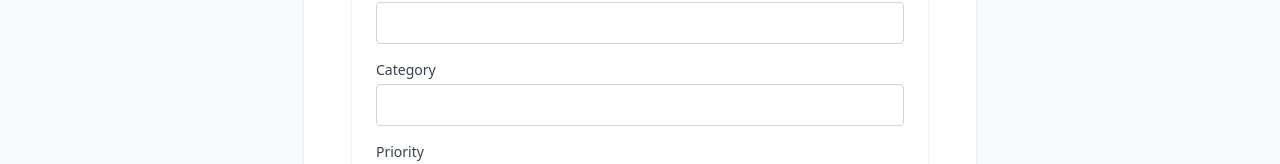
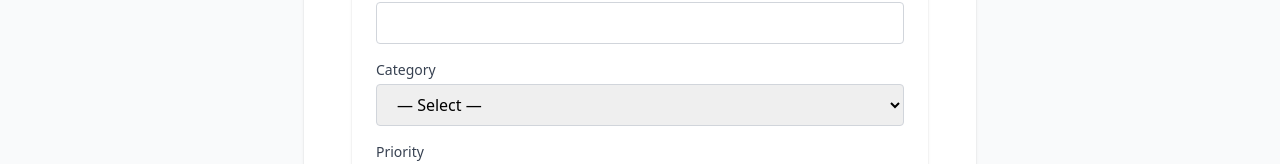
Before and after one commit to alton-michaux/work-smarter, a Next.js app in the folder frontend/: page /tasks/create in a window 1280 px wide. Shown: the part 238-402 px from the top of the page. Built offline with nearby package versions, Linux system fonts and the light colour scheme; no server answers.

Commit message:
truncation on projects page

```diff
--- a/frontend/components/projects/projectTimeline.tsx
+++ b/frontend/components/projects/projectTimeline.tsx
@@ -63,8 +63,11 @@ export default function ProjectTimelineSection<T extends TaskLike>({
                       >
                         <span className="mt-0.5 text-lg leading-none">{iconFor(t)}</span>
                         <div className="min-w-0">
-                          <div className={`font-medium ${titleClassFor?.(t) ?? 'text-gray-900'}`}>
-                            {t.title}
+                          <div
+                            className={`font-medium ${titleClassFor?.(t) ?? 'text-gray-900'} truncate`}
+                            title={String((t as any).title ?? '')}
+                          >
+                            {(t as any).title}
                           </div>
                           {metaFor ? (
                             <div className="text-xs text-gray-500 mt-1">
--- a/frontend/components/tasks/OutlineTree.tsx
+++ b/frontend/components/tasks/OutlineTree.tsx
@@ -63,8 +63,8 @@ function OutlineRow({
               e.preventDefault();
               onView(Number(node.id));
             }}
-            className="text-lg font-semibold text-blue-600 hover:underline text-left truncate block"
-            title={node.title}
+            className="text-lg font-semibold text-blue-600 hover:underline text-left block max-w-full truncate"
+            title={node.title}  // tooltip on hover
           >
             <span className="flex items-center gap-2">
               <span className="truncate">{node.title}</span>
--- a/frontend/components/tasks/TaskForm.tsx
+++ b/frontend/components/tasks/TaskForm.tsx
@@ -98,13 +98,18 @@ export default function TaskForm({ initialTask, onSubmit, submitLabel = "Save",
 
       <div>
         <label className="block text-sm font-medium text-gray-700 mb-1">Category</label>
-        <input
+        <select
           name="category"
           value={task.category}
           onChange={handleChange}
           required
           className="w-full px-4 py-2 border border-gray-300 rounded focus:outline-none focus:ring-2 focus:ring-green-500"
-        />
+        >
+          <option value="">— Select —</option>
+          <option value="Task">Task</option>
+          <option value="Meetings">Meeting</option>
+          <option value="Notes">Note</option>
+        </select>
         {errors.category ? (
           <p className="text-sm text-red-600 mt-1">{errors.category}</p>
         ) : null}
@@ -120,6 +125,7 @@ export default function TaskForm({ initialTask, onSubmit, submitLabel = "Save",
           className="w-full px-4 py-2 border border-gray-300 rounded focus:outline-none focus:ring-2 focus:ring-green-500"
         >
           <option value="">— Select —</option>
+          <option value="urgent">Urgent</option>
           <option value="high">High</option>
           <option value="medium">Medium</option>
           <option value="low">Low</option>
```
